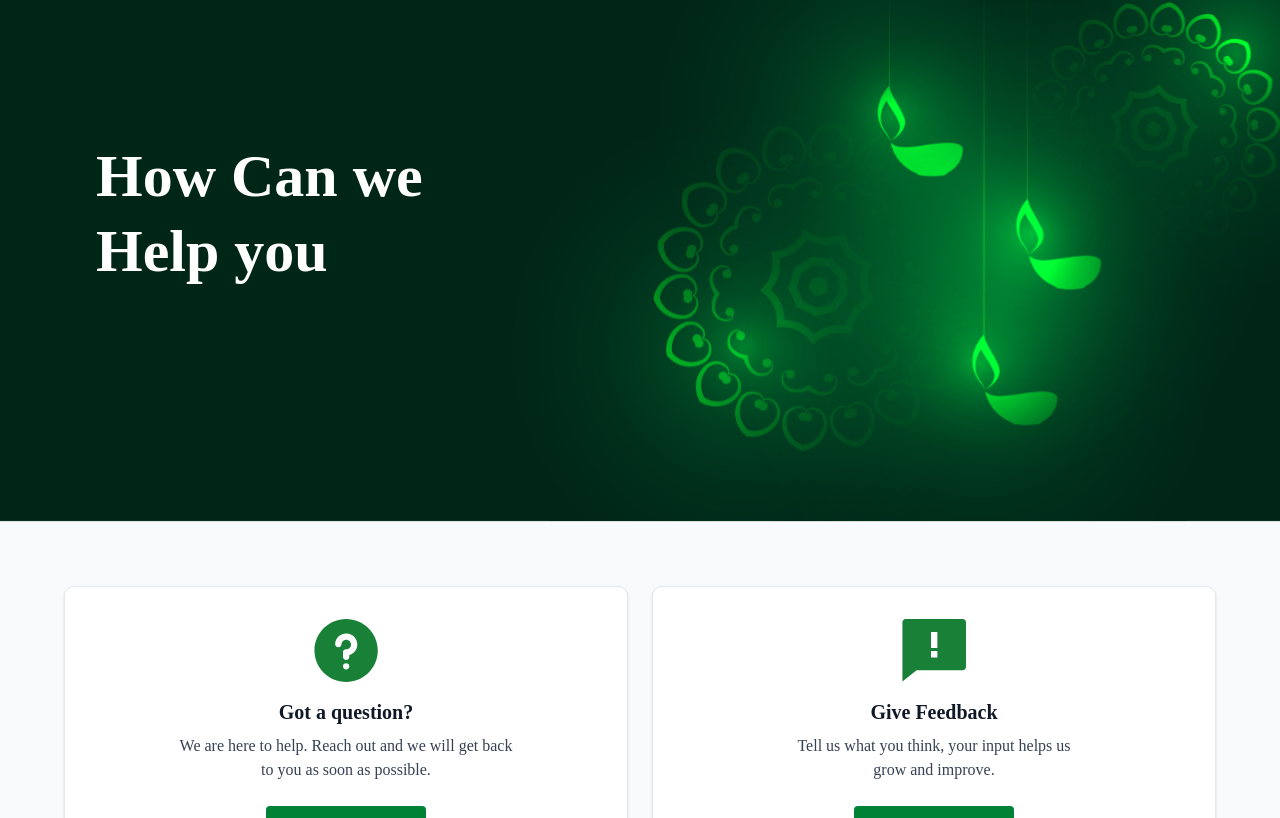
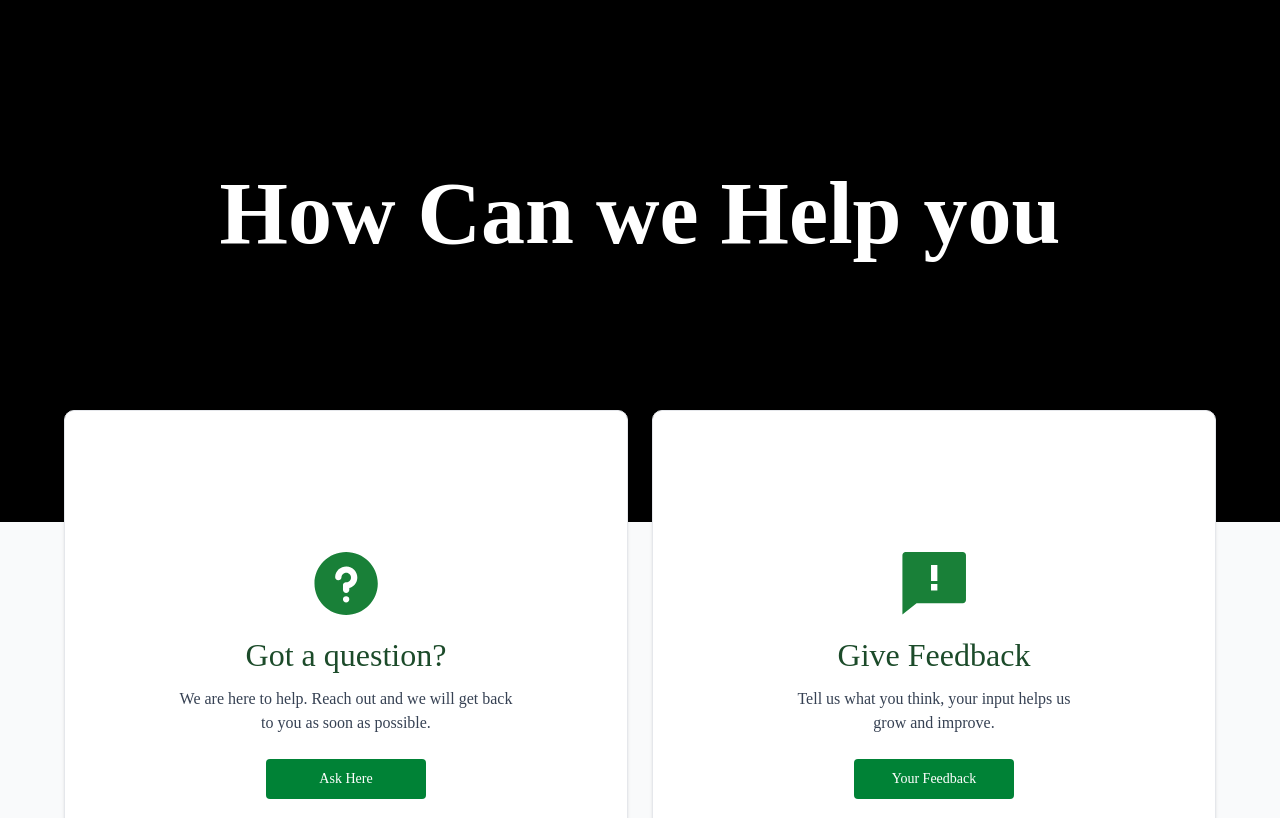
Before and after one commit to LighthouseL2/Clearfund, a Next.js app: page /support in a window 1280 px wide. Shown: the part 162-980 px from the top of the page. Built offline with nearby package versions, Linux system fonts and the light colour scheme; a web font is replaced by a local one.

Commit message:
completed suggest page

```diff
--- a/src/app/support/page.js
+++ b/src/app/support/page.js
@@ -41,11 +41,12 @@ export default function SupportSection() {
       <HeroSection />
 
       <div className="px-4 py-16 bg-gray-50">
-        <div className="max-w-6xl mx-auto grid grid-cols-1 sm:grid-cols-2 lg:grid-cols-2 gap-6">
+        <div className="max-w-6xl mx-auto grid grid-cols-1 sm:grid-cols-2 lg:grid-cols-2 gap-6 -mt-44 z-50 relative">
           {cards.map((card, index) => (
             <div
               key={index}
-              className="bg-white border border-gray-200 rounded-lg p-8 flex flex-col items-center text-center shadow-sm hover:shadow-md transition duration-300"
+              className="bg-white border border-gray-200 rounded-lg  flex flex-col mb-20
+              items-center justify-center text-center shadow-sm hover:shadow-md transition duration-300 h-[33.2rem]"
             >
               <Image
                 src={`/${card.icon}`}
@@ -54,8 +55,8 @@ export default function SupportSection() {
                 height={64}
                 className="mb-4"
               />
-              <h3 className="text-xl font-semibold text-gray-900 mb-2">{card.title}</h3>
-              <p className="text-base text-gray-700 mb-6 whitespace-pre-line">{card.description}</p>
+              <h3 className="text-[32px] font-medium text-[#1C4B2A] mb-2">{card.title}</h3>
+              <p className="text-base text-gray-700 mb-6 whitespace-pre-line text-[16px]">{card.description}</p>
               <button className="w-40 h-10 bg-green-700 text-white text-sm font-medium rounded hover:bg-green-800 transition flex items-center justify-center">
                 {card.buttonText}
               </button>
--- a/src/components/HeroSection.js
+++ b/src/components/HeroSection.js
@@ -3,16 +3,16 @@ import Image from "next/image";
 export default function HeroHeader() {
   return (
     <header
-      className="bg-center bg-fixed bg-no-repeat bg-cover h-[75vh] relative"
-      style={{
-        backgroundImage: `url('/support-bg.svg')`,
-      }}
+      className="bg-center bg-fixed bg-no-repeat bg-cover h-[75vh] relative bg-black"
+      // style={{
+      //   backgroundImage: `url('/support-bg.svg')`,
+      // }}
     >
       {/* Overlay */}
-      <div className="h-full w-full flex items-center justify-center md:justify-start px-4 md:px-24">
-        <div className="text-white max-w-3xl text-center md:text-left">
-          <h1 className="font-extrabold text-5xl sm:text-5xl md:text-6xl mb-4 leading-tight">
-            <span className="text-white">How</span> Can we <br />
+      <div className="h-full w-full flex items-center justify-center  px-4 md:px-24">
+        <div className="text-white max-w-6xl text-center">
+          <h1 className="font-extrabold md:text-[88px] sm:text-5xl mb-4 leading-tight">
+            <span className="text-white">How</span> Can we
             Help you
           </h1>
         </div>
```
